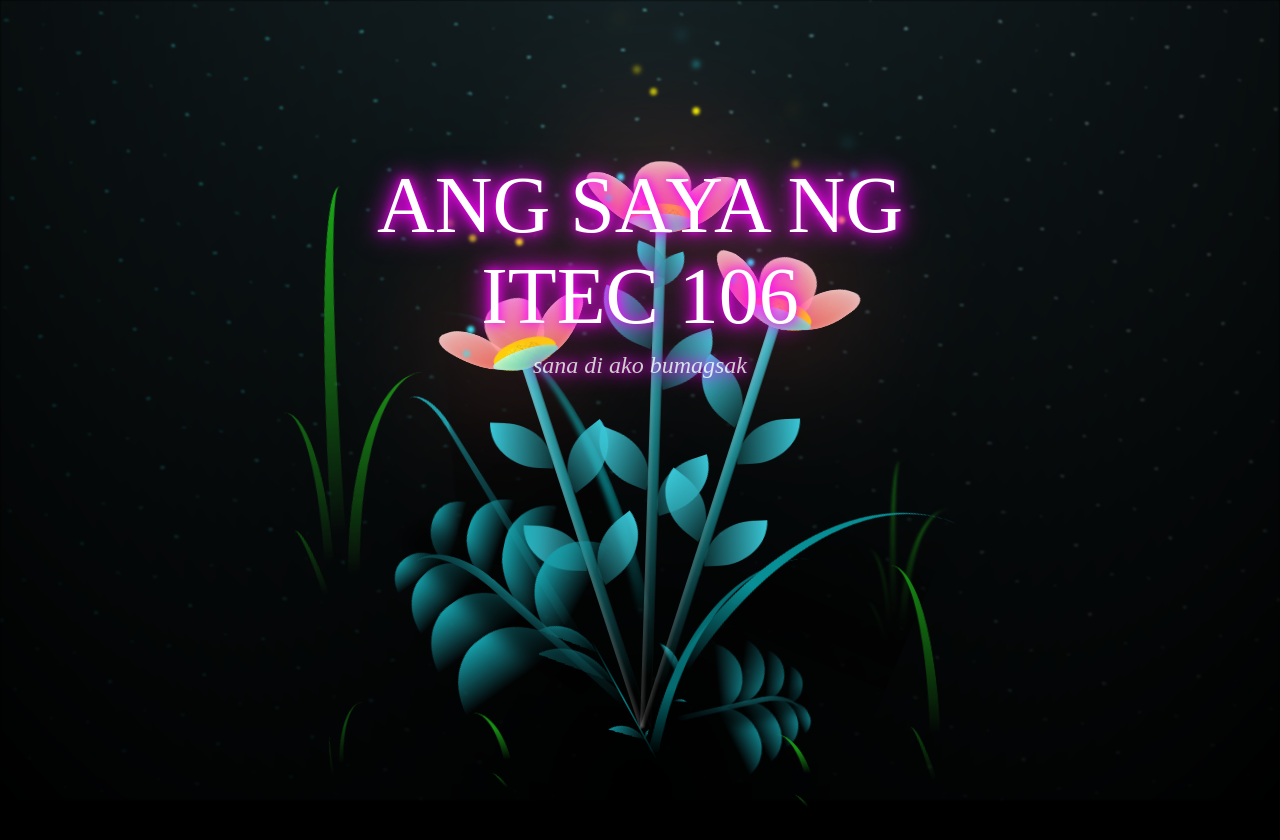
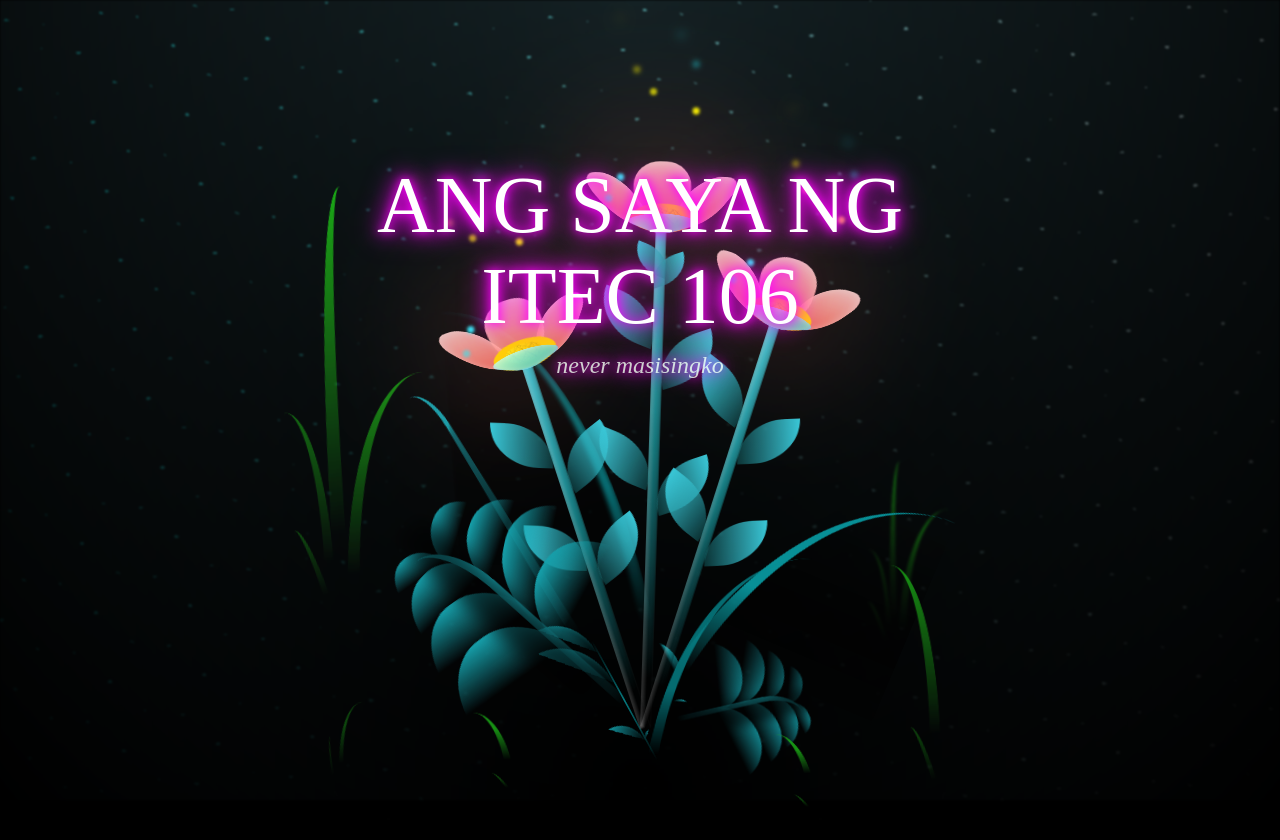
Before and after one commit to Chooeychloe/bsit3-1, a plain HTML site: page index.html in a window 1280 px wide. Drawn offline with Linux system fonts and the light colour scheme.

Commit message:
second commit

```diff
--- a/index.html
+++ b/index.html
@@ -18,7 +18,7 @@
 
 
   <div class="name">
-    ANG SAYA NG ITEC 106  <span class="message">sana di ako bumagsak</span>
+    ANG SAYA NG ITEC 106  <span class="message">never masisingko</span>
 </div>
 
     <div class="night"></div>
```
